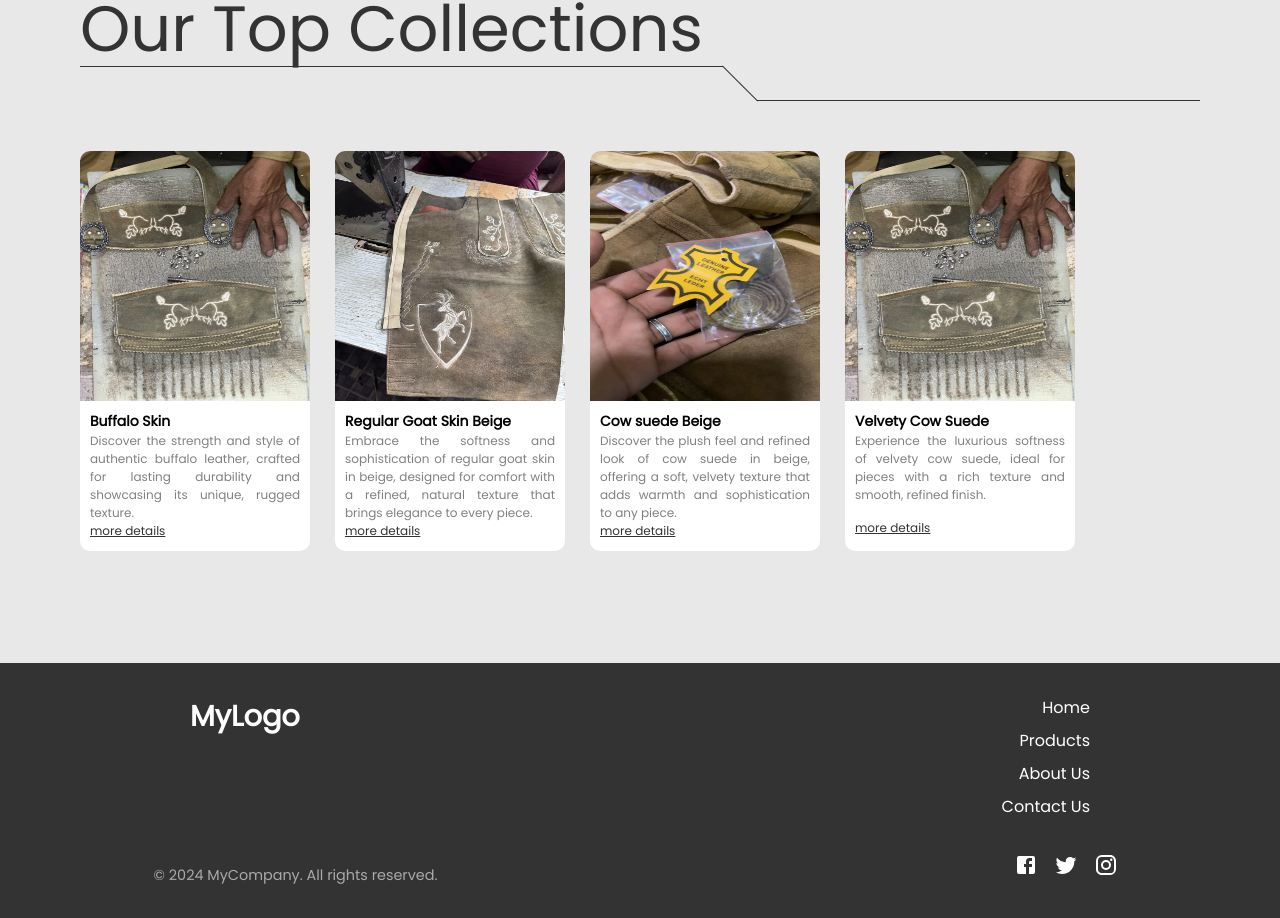
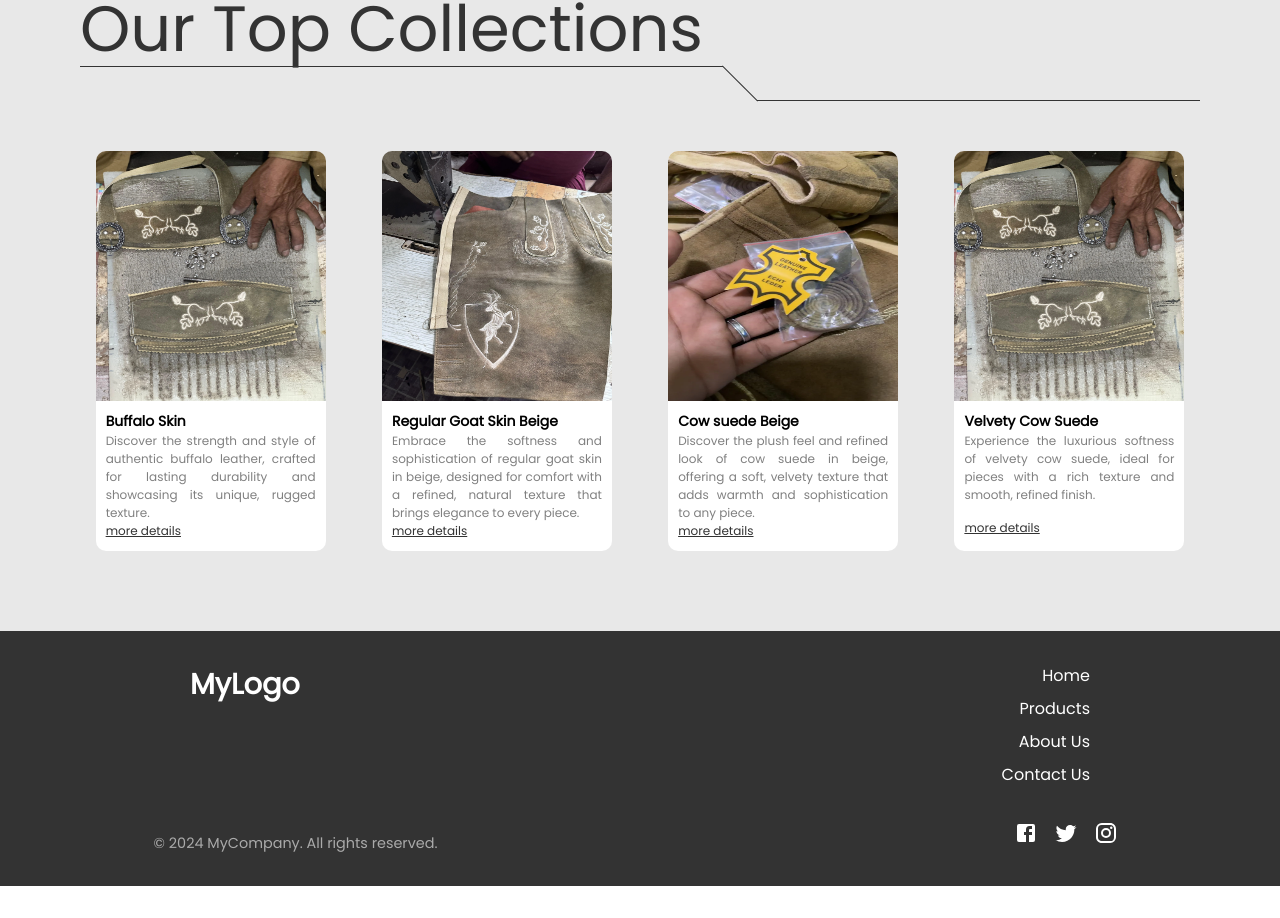
Before and after one commit to MusaZaidi110/AHDUSTRACHTEN, a React (Vite) app: page / in a window 1280 px wide. Shown: the part 2439-3357 px from the top of the page. After the commit the page ends 3325 px from the top, so only its background shows below. Built offline with nearby package versions, Linux system fonts and the light colour scheme.

Commit message:
Product Section Updates

```diff
--- a/src/Components/Collection/Collection.css
+++ b/src/Components/Collection/Collection.css
@@ -21,10 +21,10 @@
 }
 
 .collectionCards {
-  max-width: 1150px;
-  margin: 2rem auto;
+  margin-top: 50px;
   display: flex;
-  margin-top: 50px;
+  align-items: center;
+  justify-content: space-around;
   gap: 25px;
 }
 
```
